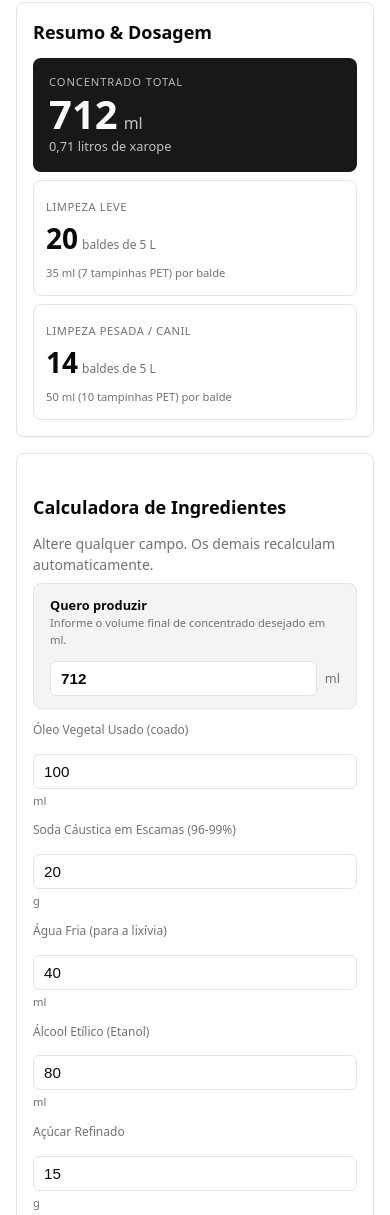
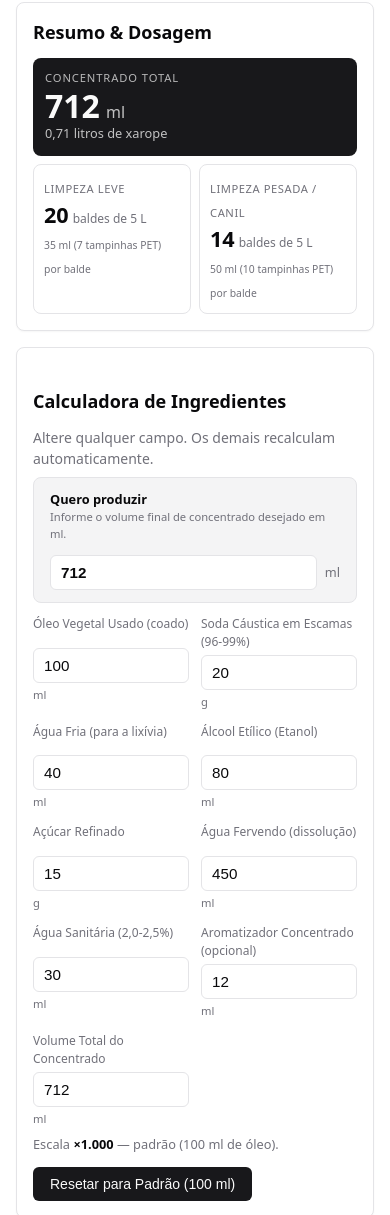
Before and after one commit to integrefacil/liquid-soap, a plain HTML site: page index.html in a window 390 px wide. Shown: the part 214-1429 px from the top of the page. Drawn offline with Linux system fonts and the light colour scheme.

Commit message:
refactor(layout): exibir campos em duas colunas
- Reduz a altura da página em desktop e mobile
- Compacta o resumo de dosagem em telas pequenas

```diff
--- a/index.html
+++ b/index.html
@@ -79,8 +79,8 @@
   }
   .grid { display: grid; gap: .75rem; }
   .grid-2 { grid-template-columns: repeat(2, 1fr); }
-  .grid-3 { grid-template-columns: repeat(3, 1fr); }
-  @media (max-width: 640px) { .grid-2,.grid-3 { grid-template-columns: 1fr; } }
+  .grid-3 { grid-template-columns: repeat(2, 1fr); }
+  @media (max-width: 380px) { .grid-3 { gap: .5rem; } .field label { font-size: .7rem; } }
   .field { display: flex; flex-direction: column; gap: .25rem; }
   .field label { font-size: .75rem; font-weight: 500; color: hsl(var(--muted-foreground)); min-height: 2.4em; }
   .target { display: grid; grid-template-columns: 1fr auto; align-items: center; gap: .75rem; padding: .75rem 1rem; margin-bottom: .75rem; border: 1px solid hsl(var(--border)); border-radius: var(--radius); background: hsl(var(--muted)); }
@@ -137,6 +137,14 @@
   @media (max-width: 900px) {
     .layout { grid-template-columns: 1fr; }
     .summary-card { position: static; order: -1; }
+  }
+  @media (max-width: 640px) {
+    .dose-grid { grid-template-columns: repeat(2, 1fr); }
+    .dose-value { font-size: 1.35rem; }
+    .dose-sub { font-size: .65rem; }
+    .total-hero { padding: .75rem; }
+    .total-value { font-size: 2rem; }
+    .dose-item { padding: .625rem; }
   }
   .step { border-left: 3px solid hsl(var(--primary)); padding: .75rem 1rem; margin-bottom: .75rem; background: hsl(var(--card)); border-radius: 0 var(--radius) var(--radius) 0; }
   .step h3 { margin: 0 0 .5rem; color: hsl(var(--primary)); }
```
